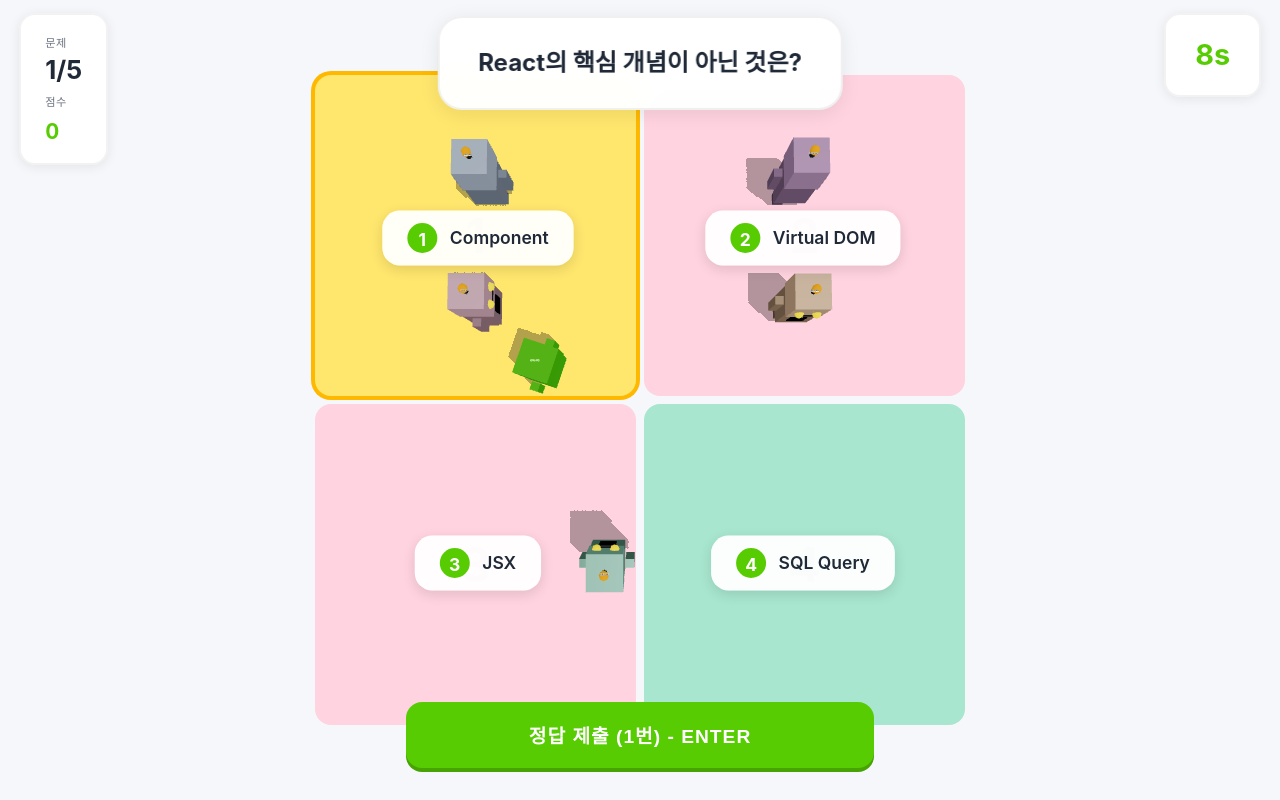
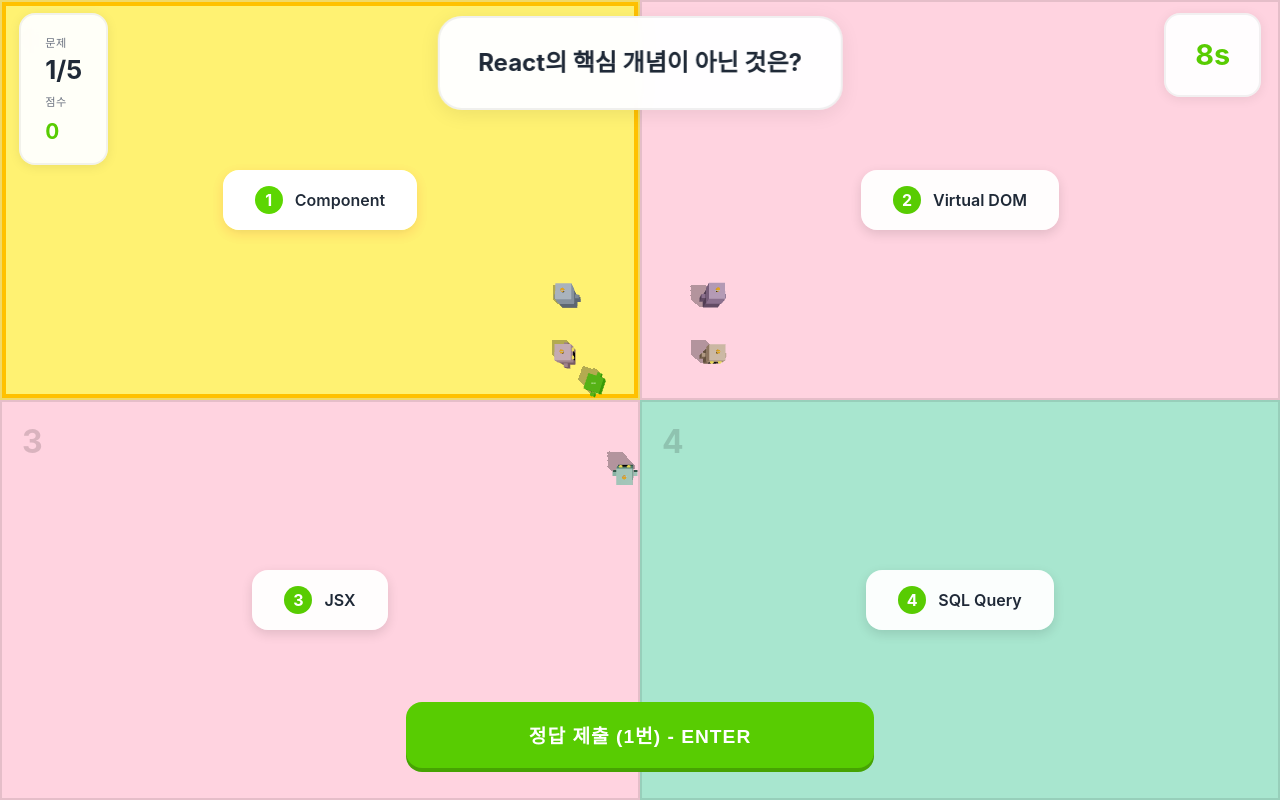
Before and after one commit to Team-GuLab/quiz-game-demo, a React app: page / in a window 1280 px wide. Both pictures are taken after a click on the button "게임 시작". Built offline with nearby package versions, Linux system fonts and the light colour scheme; the HTML template or start-up script is replaced by a standard one.

Commit message:
게임 보드 2D 레이아웃 수정 및 옵션 스타일 추가, 3D 씬 카메라 설정 조정

```diff
--- a/src/App.jsx
+++ b/src/App.jsx
@@ -2,7 +2,6 @@
 import './App.css'
 import GameBoard2D from './components/GameBoard2D'
 import GameScene3D from './components/GameScene3D'
-import FloatingLabels from './components/FloatingLabels'
 
 const QUESTIONS = [
   {
@@ -398,6 +397,7 @@
           showCorrectAnswer={showCorrectAnswer}
           correctAnswer={currentQuestion.correctAnswer}
           onAreaClick={handleAreaClick}
+          options={currentQuestion.options}
         />
 
         {/* Layer 2: 3D 캐릭터 (z-index: 5) */}
@@ -407,13 +407,6 @@
           aiPlayers={aiPlayers}
           playerName={NICKNAMES[0]}
           gameState={gameState}
-          showCorrectAnswer={showCorrectAnswer}
-          correctAnswer={currentQuestion.correctAnswer}
-        />
-
-        {/* Layer 3: 플로팅 라벨 (z-index: 10) */}
-        <FloatingLabels
-          options={currentQuestion.options}
           showCorrectAnswer={showCorrectAnswer}
           correctAnswer={currentQuestion.correctAnswer}
         />
--- a/src/components/GameBoard2D.css
+++ b/src/components/GameBoard2D.css
@@ -1,39 +1,102 @@
 .game-board-2d {
   position: absolute;
-  top: 50%;
-  left: 50%;
-  transform: translate(-50%, -50%);
-  width: min(90vw, 85vh, 650px);
-  height: min(90vw, 85vh, 650px);
+  top: 0;
+  left: 0;
+  width: 100vw;
+  height: 100vh;
   display: grid;
   grid-template-columns: 1fr 1fr;
   grid-template-rows: 1fr 1fr;
-  gap: 8px;
+  gap: 0;
   z-index: 1;
 }
 
 .board-area {
-  border-radius: 16px;
   display: flex;
+  flex-direction: column;
   align-items: center;
   justify-content: center;
   cursor: pointer;
   transition: all 0.2s ease;
   position: relative;
+  border: 2px solid rgba(0, 0, 0, 0.1);
 }
 
 .board-area:hover {
-  transform: scale(1.02);
-  box-shadow: 0 4px 12px rgba(0, 0, 0, 0.15);
+  filter: brightness(1.05);
 }
 
 .board-area.active {
-  box-shadow: 0 0 0 4px #FFB800;
+  box-shadow: inset 0 0 0 4px #FFB800;
 }
 
 .area-number {
-  font-size: 3rem;
+  position: absolute;
+  top: 20px;
+  left: 20px;
+  font-size: 2rem;
   font-weight: 700;
   color: rgba(0, 0, 0, 0.15);
   user-select: none;
 }
+
+.area-option {
+  background: rgba(255, 255, 255, 0.95);
+  padding: 16px 32px;
+  border-radius: 16px;
+  box-shadow: 0 4px 12px rgba(0, 0, 0, 0.12);
+  display: flex;
+  align-items: center;
+  gap: 12px;
+  max-width: 80%;
+  transition: all 0.3s ease;
+  pointer-events: none;
+}
+
+.area-option.option-correct {
+  background: #58CC02;
+  color: white;
+  box-shadow: 0 4px 16px rgba(88, 204, 2, 0.4);
+}
+
+.area-option.option-correct .option-number {
+  background: rgba(255, 255, 255, 0.3);
+  color: white;
+}
+
+.area-option.option-wrong {
+  background: #E5E5E5;
+  color: #999;
+  opacity: 0.7;
+}
+
+.area-option.option-wrong .option-number {
+  background: #ccc;
+  color: #999;
+}
+
+.option-number {
+  background: #58CC02;
+  color: white;
+  width: 28px;
+  height: 28px;
+  border-radius: 50%;
+  display: flex;
+  align-items: center;
+  justify-content: center;
+  font-size: 16px;
+  font-weight: 700;
+  flex-shrink: 0;
+}
+
+.option-text {
+  font-size: 16px;
+  font-weight: 600;
+  color: #1F2937;
+  line-height: 1.4;
+}
+
+.area-option.option-correct .option-text,
+.area-option.option-wrong .option-text {
+  color: inherit;
+}
--- a/src/components/GameBoard2D.jsx
+++ b/src/components/GameBoard2D.jsx
@@ -1,6 +1,6 @@
 import './GameBoard2D.css'
 
-const GameBoard2D = ({ currentArea, showCorrectAnswer, correctAnswer, onAreaClick }) => {
+const GameBoard2D = ({ currentArea, showCorrectAnswer, correctAnswer, onAreaClick, options }) => {
   const getAreaColor = (index) => {
     const colors = ['#A8E6CF', '#FFD3E0', '#FFD3E0', '#A8E6CF']
 
@@ -12,6 +12,14 @@
     if (index === currentArea) return '#FFE66D'
 
     return colors[index]
+  }
+
+  const getOptionStyle = (index) => {
+    if (showCorrectAnswer) {
+      if (index === correctAnswer) return 'option-correct'
+      return 'option-wrong'
+    }
+    return ''
   }
 
   const areas = [
@@ -31,6 +39,12 @@
           onClick={() => onAreaClick && onAreaClick(area.index)}
         >
           <span className="area-number">{area.label}</span>
+          {options && options[area.index] && (
+            <div className={`area-option ${getOptionStyle(area.index)}`}>
+              <span className="option-number">{area.index + 1}</span>
+              <span className="option-text">{options[area.index]}</span>
+            </div>
+          )}
         </div>
       ))}
     </div>
--- a/src/components/GameScene3D.jsx
+++ b/src/components/GameScene3D.jsx
@@ -19,8 +19,8 @@
   const { camera } = useThree()
 
   useEffect(() => {
-    camera.position.set(0, 10, 0.5) // 더 가까이
-    camera.fov = 75 // 넓은 시야각
+    camera.position.set(0, 15, 0.5) // 훨씬 더 높이 올림
+    camera.fov = 95 // 매우 넓은 시야각 (휴대폰 대응)
     camera.lookAt(0, 0, 0)
     camera.up.set(0, 0, -1)
     camera.updateProjectionMatrix()
@@ -52,7 +52,7 @@
   return (
     <Canvas
       shadows
-      camera={{ fov: 75, near: 0.1, far: 100, position: [0, 6, 0.5] }}
+      camera={{ fov: 95, near: 0.1, far: 100, position: [0, 15, 0.5] }}
       style={{
         position: 'absolute',
         top: 0,
```
